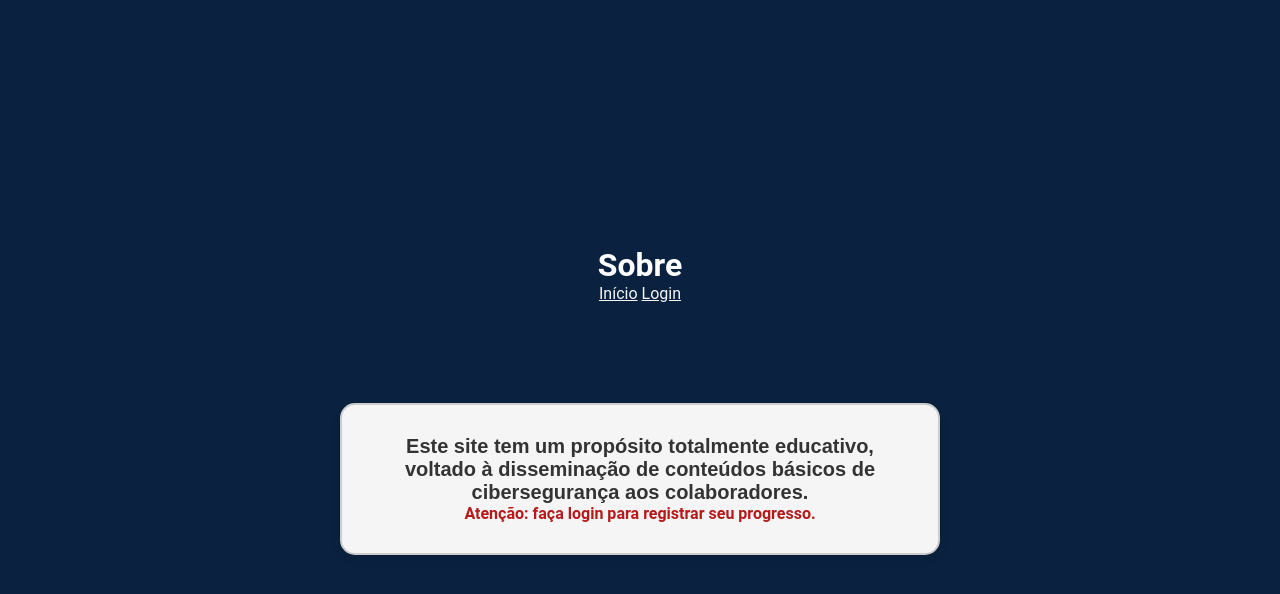
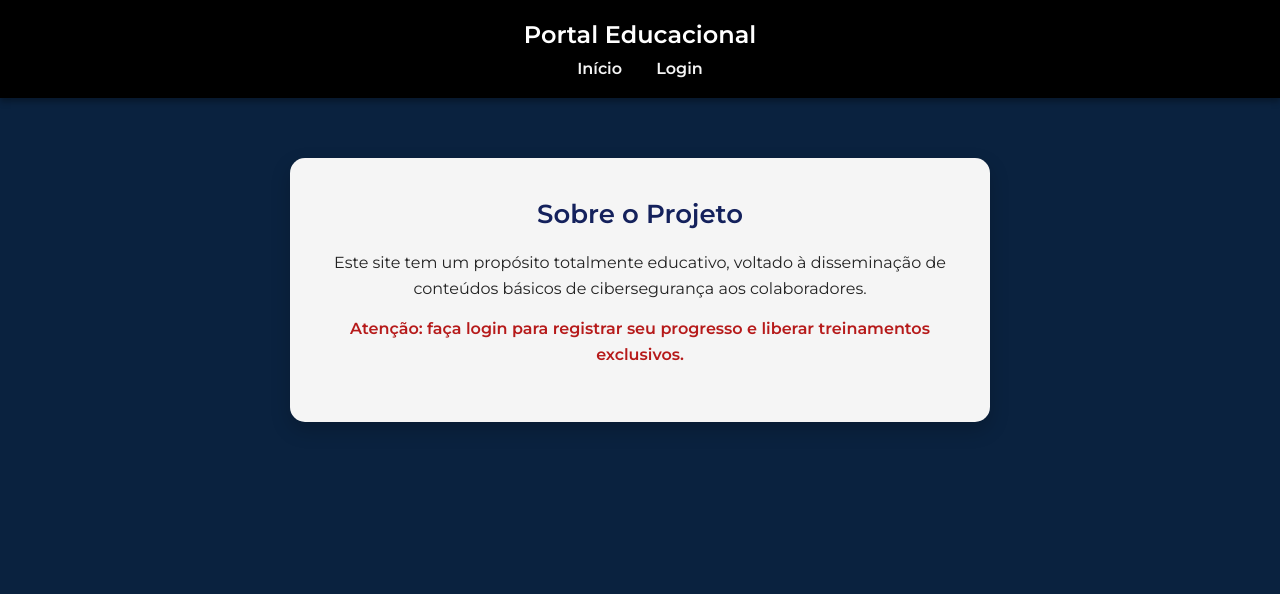
Before and after one commit to anasant3s/importancia-da-ciber, a plain HTML site: page sobre.html in a window 1280 px wide. Drawn offline with Linux system fonts and the light colour scheme.

Commit message:
Add files via upload

```diff
--- a/css/login.css
+++ b/css/login.css
@@ -1,4 +1,3 @@
-
 body {
     background-color: rgb(10, 34, 63);
     font-family: 'Roboto', sans-serif;
@@ -9,71 +8,90 @@ body {
     height: 100vh;
     margin: 0;
     flex-direction: column;
+    padding: 10px;
+    box-sizing: border-box;
 }
 
 .login-container {
-    margin-top: 60px;
     background-color: #cbcbcf;
-    padding: 40px;
-    border-radius: 8px;
-    box-shadow: 0px 0px 10px rgba(0, 0, 0, 0.2);
-    width: 250px;
-    margin-bottom: 20px;
+    padding: 40px 30px;
+    border-radius: 10px;
+    box-shadow: 0px 4px 15px rgba(0, 0, 0, 0.25);
+    width: 100%;
+    max-width: 320px;
+    text-align: center;
 }
 
 .login-container h2 {
-    text-align: center;
-    margin-bottom: 30px;
+    margin-bottom: 25px;
+    color: #0b0b3d;
 }
 
 .input-group {
     margin-bottom: 20px;
+    text-align: left;
 }
 
 .input-group label {
     display: block;
-    margin-bottom: 5px;
+    margin-bottom: 6px;
+    font-weight: bold;
 }
 
 .input-group input {
-    width: calc(100% - 12px);
+    width: 94%;
     padding: 10px;
     border: none;
-    border-radius: 5px;
-    background-color: #c2c2c2;
-    color: rgb(0, 0, 0);
-    font-weight: bolder;
+    border-radius: 6px;
+    background-color: #e0e0e0;
+    color: #000;
+    font-weight: 600;
+    transition: box-shadow 0.3s;
+}
+
+.input-group input:focus {
+    outline: none;
+    box-shadow: 0 0 0 2px #14215c;
 }
 
 .btn-login {
     background-color: #14215c;
     color: white;
-    padding: 10px 20px;
+    padding: 10px;
     border: none;
-    border-radius: 5px;
+    border-radius: 6px;
     cursor: pointer;
     width: 100%;
+    font-weight: bold;
+    transition: background-color 0.3s;
+}
+
+.btn-login:hover {
+    background-color: #0d1846;
 }
 
 .signup-link {
-    text-align: center;
     margin-top: 20px;
+    font-size: 14px;
 }
 
-
+.signup-link a {
+    color: #14215c;
+    text-decoration: underline;
+}
 
 .menu {
-    display: flex;
-    justify-content: center;
-    width: 100%;
-    padding: 15px 0;
-    margin-top: 100px;
-    font-weight: bolder;
+    margin-top: 30px;
+    font-weight: bold;
+    text-align: center;
 }
 
 .menu a {
     color: white;
     text-decoration: none;
-    margin: 0 20px;
     font-size: 16px;
 }
+
+.menu a:hover {
+    text-decoration: underline;
+}
--- a/css/main.css
+++ b/css/main.css
@@ -3,6 +3,7 @@
     box-sizing: border-box;
     margin: 0;
     padding: 0;
+    font-family: 'Montserrat', sans-serif;
 }
 header{
    padding: 50px 20px;
@@ -310,3 +311,81 @@ header h1::before {
       width: 90%;
     }
   }
+
+  .menu-toggle {
+    display: none;
+    font-size: 28px;
+    background: none;
+    border: none;
+    color: white;
+    cursor: pointer;
+  }
+
+  @media (max-width: 768px) {
+    .menu-container {
+      flex-direction: column;
+      align-items: flex-start;
+    }
+
+    .menu-toggle {
+      display: block;
+      margin-top: 10px;
+    }
+
+    .nav-links {
+      display: none;
+      flex-direction: column;
+      width: 100%;
+      margin-top: 10px;
+    }
+
+    .nav-links a {
+      padding: 10px 0;
+      width: 100%;
+      border-top: 1px solid #555;
+    }
+
+    .nav-links.active {
+      display: flex;
+    }
+
+    #startQuizButton {
+      width: 100%;
+      margin-top: 10px;
+    }
+  }
+
+  .teste-conhecimentos {
+    margin: 40px 20px;
+    padding: 40px 30px;
+    background-color: #f0f4f8;
+    border-radius: 10px;
+    text-align: center;
+    box-shadow: 0 4px 12px rgba(0, 0, 0, 0.08);
+  }
+
+  .teste-conhecimentos h2 {
+    color: #2c3e50;
+    margin-bottom: 15px;
+  }
+
+  .teste-conhecimentos p {
+    font-size: 1.1em;
+    color: #555;
+    margin-bottom: 25px;
+  }
+
+  .teste-conhecimentos button {
+    padding: 14px 28px;
+    font-size: 1em;
+    background-color: #2980b9;
+    color: white;
+    border: none;
+    border-radius: 8px;
+    cursor: pointer;
+    transition: background-color 0.3s ease;
+  }
+
+  .teste-conhecimentos button:hover {
+    background-color: #21618c;
+  }
--- a/css/sobre.css
+++ b/css/sobre.css
@@ -1,58 +1,78 @@
-/* Reset de browser (navegadores)*/
+/* Reset + fonte padrão */
 * {
-    box-sizing: border-box;
     margin: 0;
     padding: 0;
-}
+    box-sizing: border-box;
+    font-family: 'Montserrat', sans-serif;
+  }
 
+  body {
+    background-color: rgb(10, 34, 63);
+    color: #fff;
+    min-height: 100vh;
+  }
 
-header{
-    padding: 50px 20px;
-    color: white;
+  /* Header fixo no topo */
+  .menu {
+    background-color: #000000;
+    padding: 20px 0;
     text-align: center;
-    background-size: cover;
- }
+    position: sticky;
+    top: 0;
+    z-index: 10;
+    box-shadow: 0 4px 6px rgba(0, 0, 0, 0.3);
+  }
 
-h1{
-    justify-content: center;
-}
-a{
+  .menu-container h1 {
+    font-size: 24px;
+    color: #fff;
+    margin-bottom: 10px;
+  }
+
+  .menu nav a {
+    margin: 0 15px;
     color: #f5f5f5;
-}
-body {
-    background-color: rgb(10, 34, 63);
-    font-family: 'Roboto', sans-serif;
-    color: rgb(6, 10, 49);
+    text-decoration: none;
+    font-weight: 600;
+    transition: color 0.3s;
+  }
+
+  .menu nav a:hover {
+    color: #ffcccc;
+  }
+
+  /* Container central */
+  .container {
     display: flex;
     justify-content: center;
     align-items: center;
-    height: 100vh;
-    margin: 0;
-    flex-direction: column;
-}
+    padding: 60px 20px;
+  }
 
-p{
-    font-family: 'Roboto', sans-serif;
-    color: rgb(182, 26, 26);
-    justify-content: center;
-    font-weight: bolder;
-}
-
-
-
-.login-container {
-    max-width: 600px;
-    margin: 50px auto;
-    padding: 30px;
+  /* Cartão com sombra */
+  .card {
+    max-width: 700px;
     background-color: #f5f5f5;
-    border: 2px solid #ccc;
+    padding: 40px;
     border-radius: 15px;
-    box-shadow: 0 4px 10px rgba(0, 0, 0, 0.1);
+    box-shadow: 0 8px 20px rgba(0, 0, 0, 0.2);
+    color: #222;
     text-align: center;
   }
 
-  .login-container h1 {
-    font-size: 20px;
-    color: #333;
-    font-family: Arial, sans-serif;
+  .card h2 {
+    font-size: 26px;
+    margin-bottom: 20px;
+    color: #14215c;
   }
+
+  .card p {
+    font-size: 16px;
+    line-height: 1.6;
+    margin-bottom: 15px;
+  }
+
+  .aviso {
+    color: #b61a1a;
+    font-weight: bold;
+  }
--- a/sobre.html
+++ b/sobre.html
@@ -1,29 +1,35 @@
 <!DOCTYPE html>
-<html lang="en">
+<html lang="pt-BR">
 <head>
   <meta charset="UTF-8">
   <meta name="viewport" content="width=device-width, initial-scale=1.0">
   <title>Sobre</title>
   <link rel="stylesheet" href="./css/sobre.css">
-
   <link rel="preconnect" href="https://fonts.googleapis.com">
   <link rel="preconnect" href="https://fonts.gstatic.com" crossorigin>
   <link href="https://fonts.googleapis.com/css2?family=Montserrat:wght@400;600&display=swap" rel="stylesheet">
 </head>
+<body>
   <header class="menu">
     <div class="menu-container">
-          <h1>Sobre</h1>
+      <h1>Portal Educacional</h1>
       <nav>
         <a href="index.html">Início</a>
         <a href="login.html">Login</a>
       </nav>
     </div>
   </header>
-<body>
 
-    <div class="login-container">
-        <h1>
+  <main class="container">
+    <section class="card">
+      <h2>Sobre o Projeto</h2>
+      <p>
         Este site tem um propósito totalmente educativo, voltado à disseminação de conteúdos básicos de cibersegurança aos colaboradores.
-       </h1>
-       <p> Atenção: faça login para registrar seu progresso.</p>
-      </div>
+      </p>
+      <p class="aviso">
+        Atenção: faça login para registrar seu progresso e liberar treinamentos exclusivos.
+      </p>
+    </section>
+  </main>
+</body>
+</html>
```
Also changed, not shown: index.html (+8 -3 lines), login.html (+9 -17 lines). Lines whose indentation alone changed are shown as unchanged.
